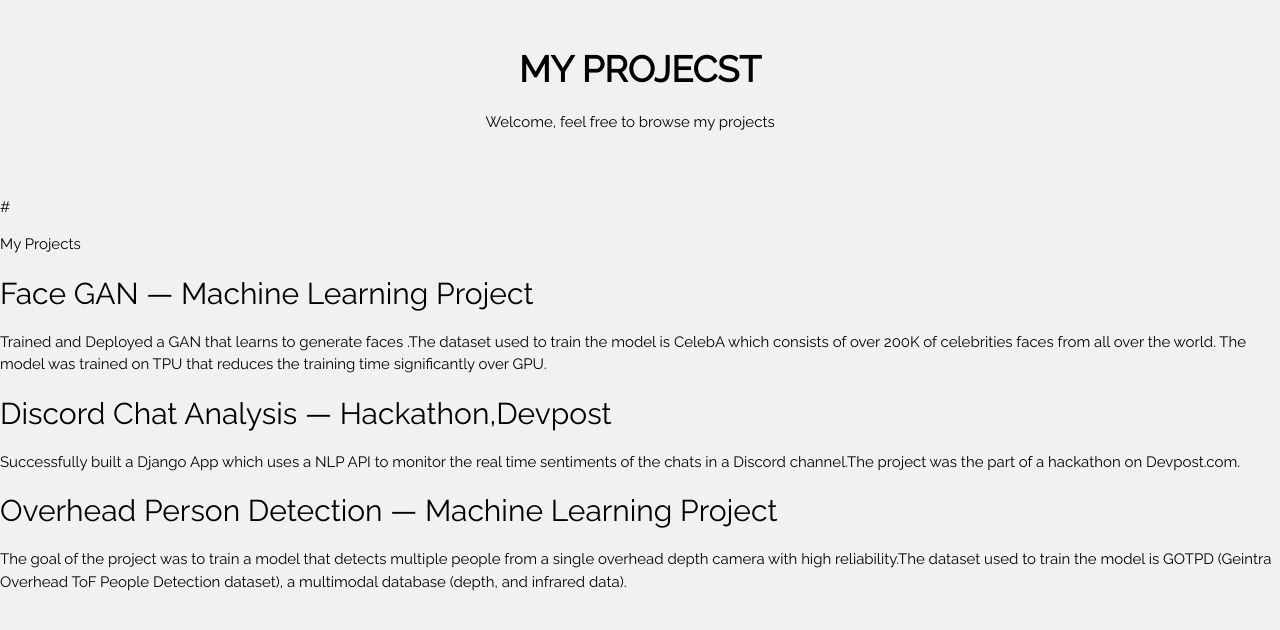
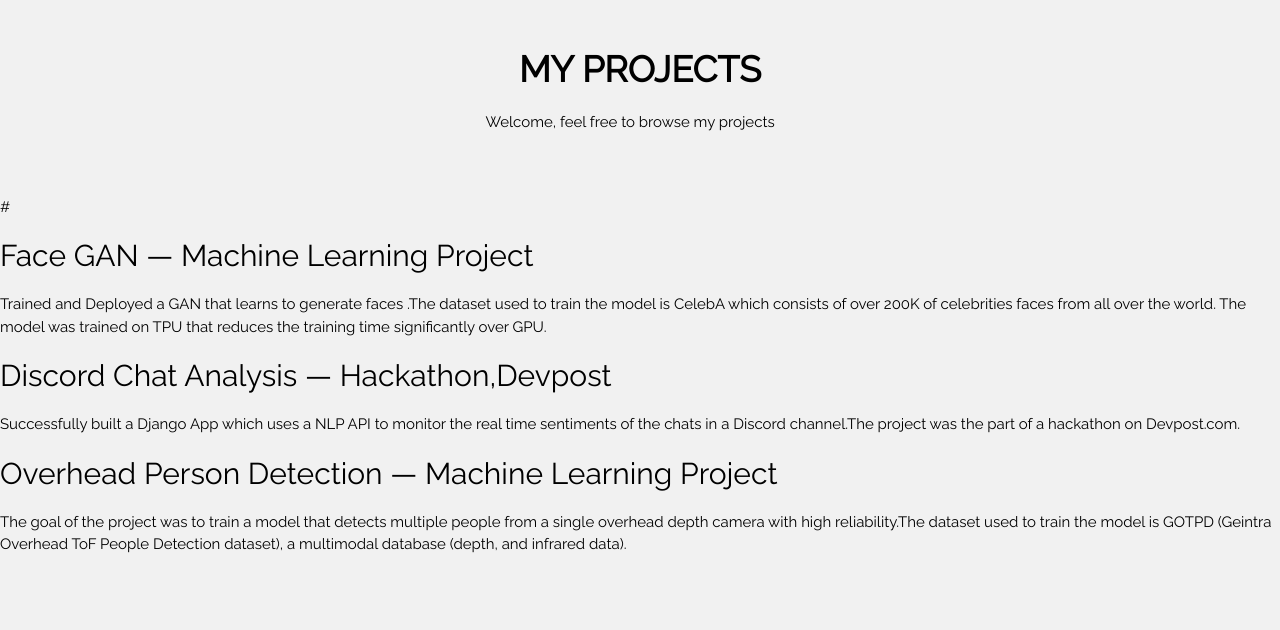
Before and after one commit to ShubhamShaswat/shubhamshaswat.github.io, a Jekyll site: the page built from projects.md, in a window 1280 px wide. Shown: the top 630 px of the page. Built offline with Jekyll 4.4.1, drawn with Linux system fonts in a browser that asks for light colours.

Commit message:
updateed project section

```diff
--- a/_layouts/projects.html
+++ b/_layouts/projects.html
@@ -16,7 +16,7 @@ and is wrapped around the whole page content, except for the footer in this exam
 
 <!-- Header -->
 <header class="w3-container w3-center w3-padding-32">
-  <h1><b>MY PROJECST</b></h1>
+  <h1><b>MY PROJECTS</b></h1>
   <p>Welcome, feel free to browse my projects <span class="w3-tag"><!---unknown--></span></p>
 </header>
 
--- a/projects.md
+++ b/projects.md
@@ -6,7 +6,7 @@ title:  Projects
 # {{ projects.title }}
 
 
-My Projects
+
 
 ## Face GAN — Machine Learning Project
 Trained and Deployed a GAN that learns to generate faces .The dataset used to train the model is CelebA which consists of over 200K of celebrities faces from all over the world. The model was trained on TPU that reduces the training time significantly over GPU.
```
